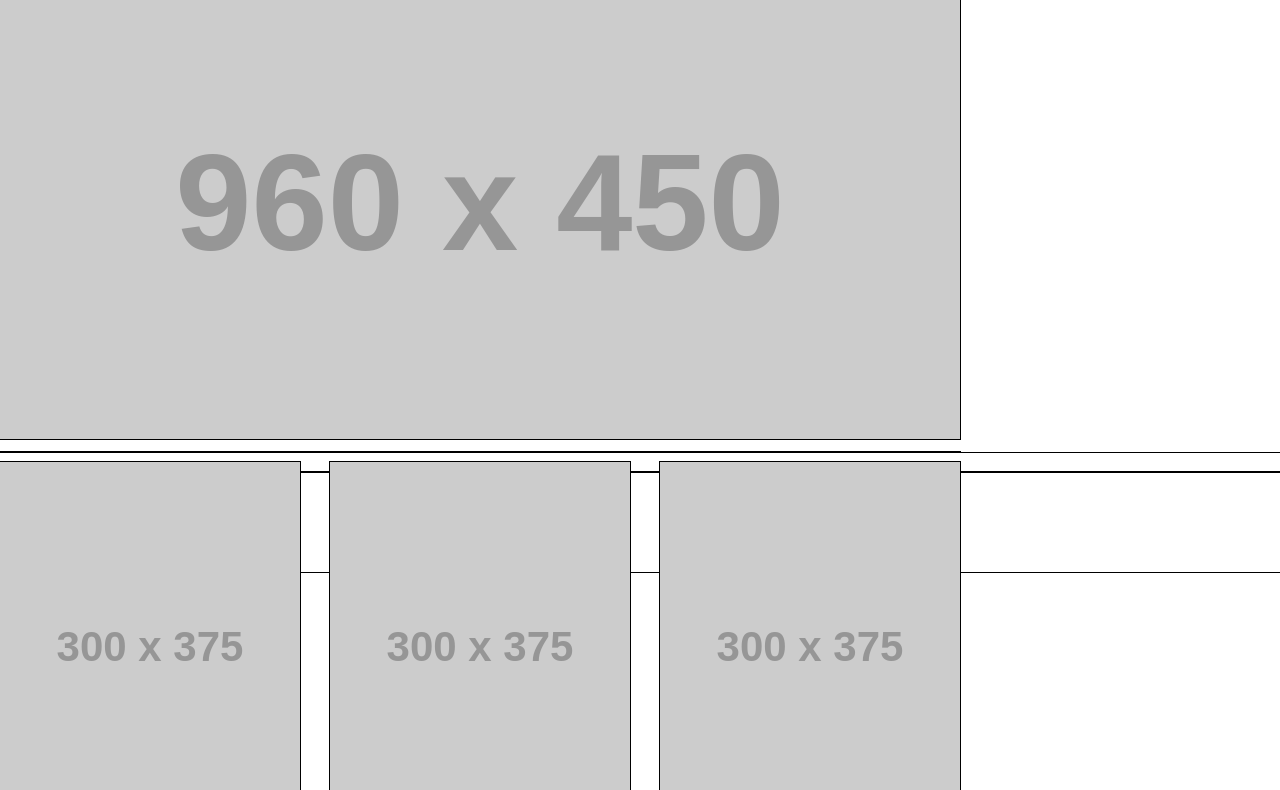
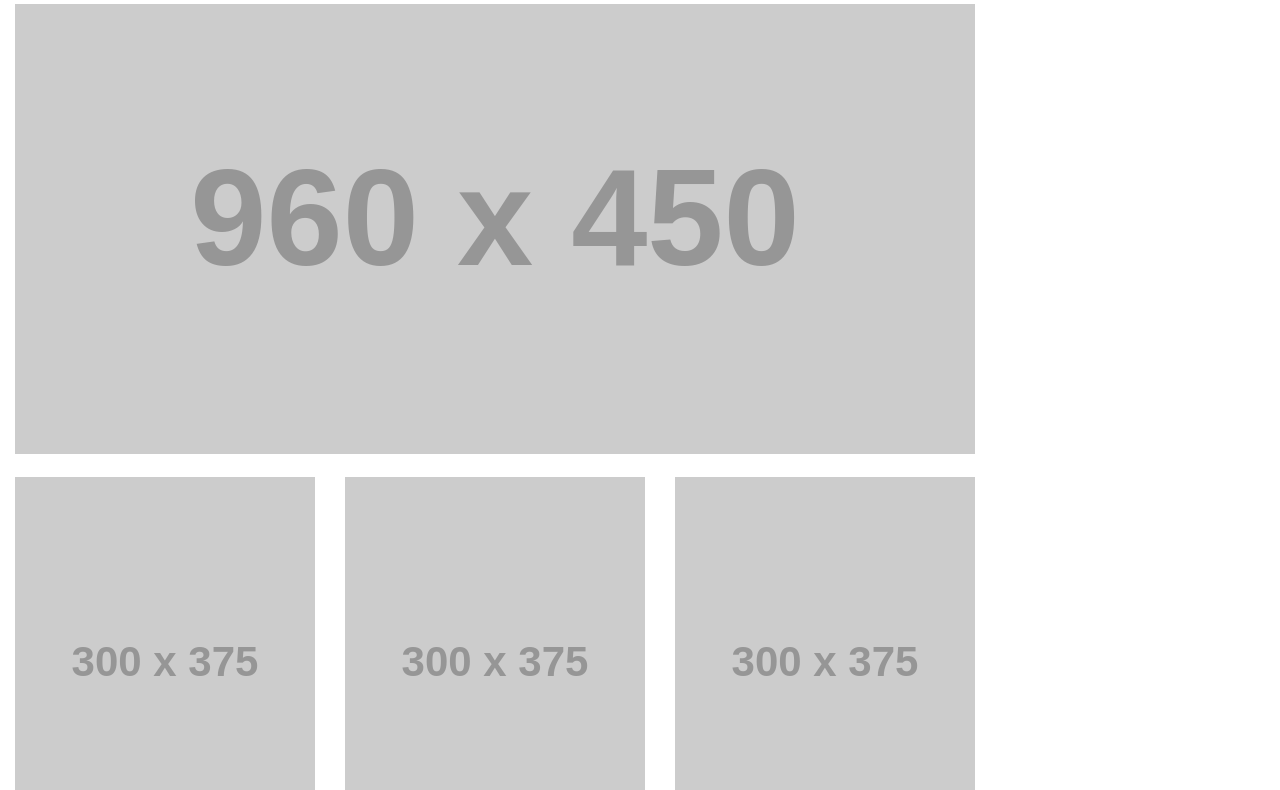
Before and after one commit to c-costello/wireframelab1, a plain HTML site: page index.html in a window 1280 px wide. Shown: the part 111-901 px from the top of the page. Drawn offline with Linux system fonts and the light colour scheme; placeholder pictures from the web are drawn by us.

Commit message:
adjusted margins

```diff
--- a/styles/styles.css
+++ b/styles/styles.css
@@ -1,11 +1,14 @@
 *{
-  outline: 1px solid black;
+  /* outline: 1px solid black; */
   font-family: sans-serif;
 }
+
 body{
-  width: 100%;
+  width: 960px;
   position: relative;
-  height:
+  margin-bottom: 1500px;
+  padding: 15px;
+
 }
 header {
   width: 100%;
@@ -13,6 +16,7 @@ header {
   position: relative;
   margin-top: 10px;
   margin-bottom: 10px;
+  background-color: grey;
 }
 header img {
   position: absolute;
@@ -137,8 +141,3 @@ button {
   height: 340px;
   overflow: auto;
 }
-
-footer {
-  height: 100px;
-  width: 100%;
-}
```
